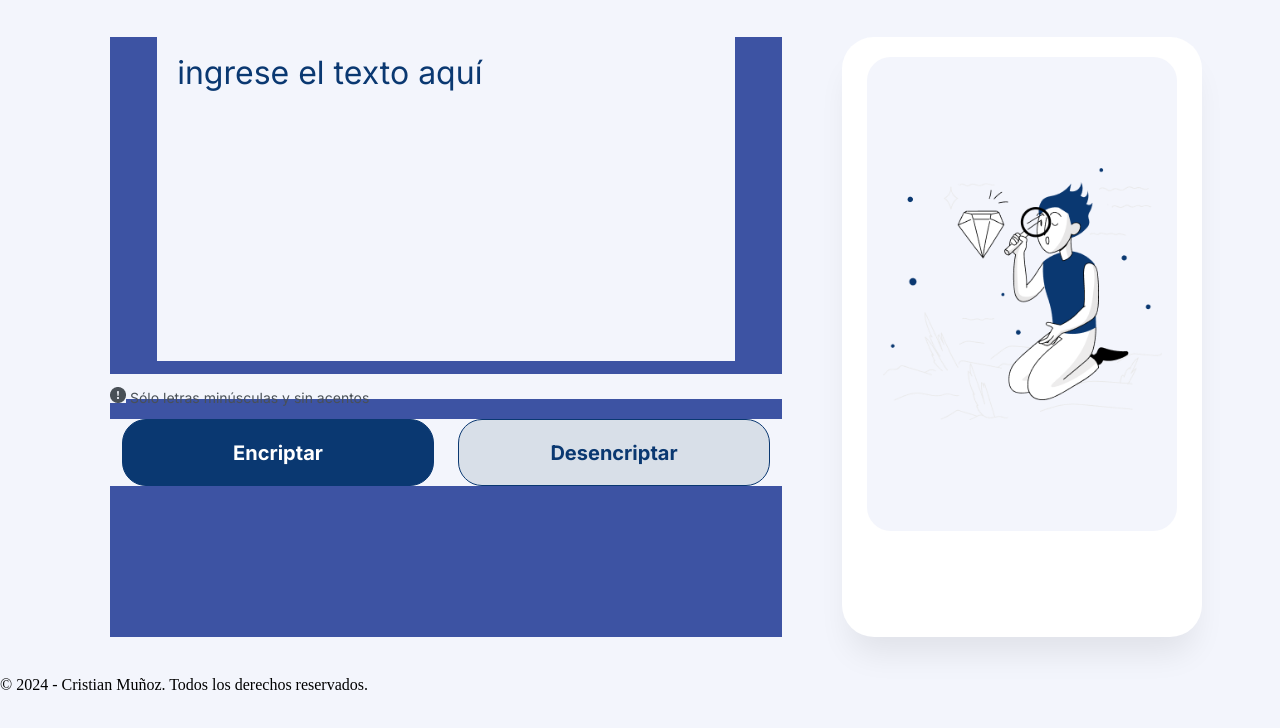
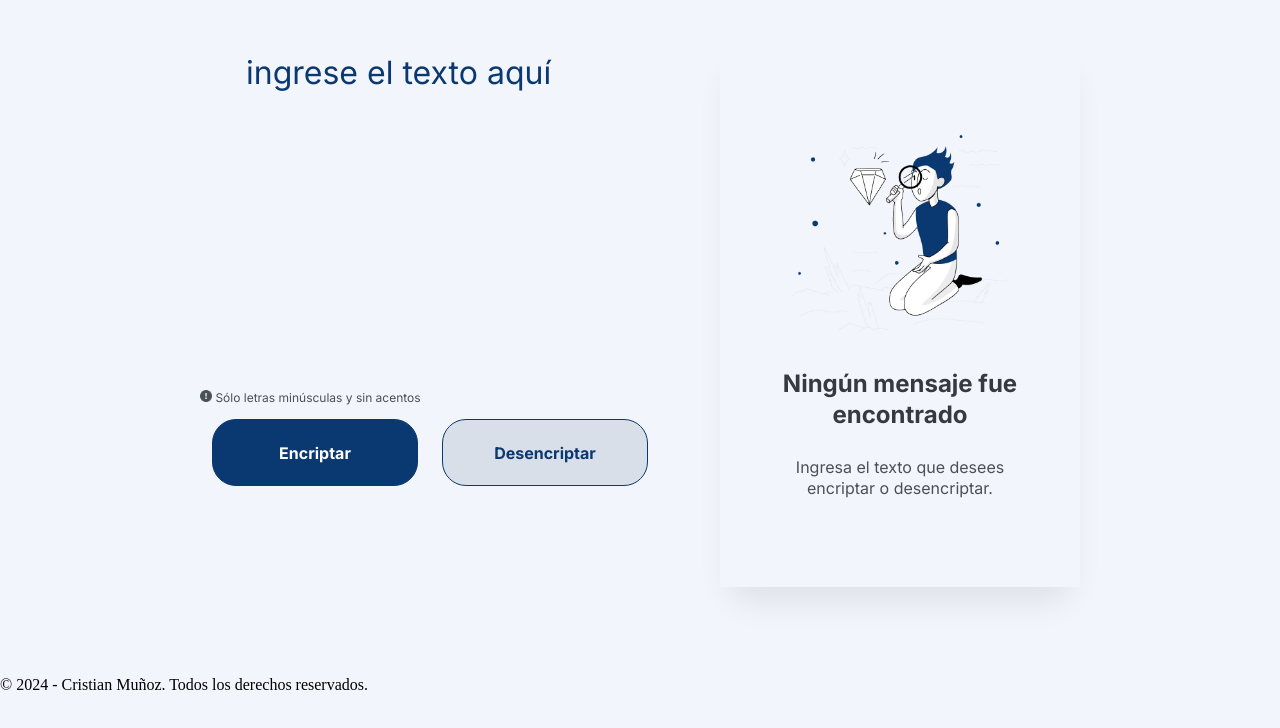
Before and after one commit to crismkle/encriptador-de-texto, a plain HTML site: page index.html in a window 1280 px wide. Shown: the part 64-792 px from the top of the page. Drawn offline with Linux system fonts and the light colour scheme.

Commit message:
Mas retoques

```diff
--- a/app.js
+++ b/app.js
@@ -8,11 +8,18 @@ const matriz = [
 
   function desaparecerEncriptado() {
 
-      document.getElementById("textarea-encriptado").style.backgroundImage = "none";
-      document.getElementById("textarea-encriptado").disabled = false;
-      document.getElementById("boton-copiar").style.display = "block";
+        if(document.getElementById("textareaIn").value != ""){
 
-      document.getElementById("textarea-encriptado").value = encriptar();
+            document.getElementById("area-encriptado-elementos").style.display = "none";
+            document.getElementById("textarea-encriptado").style.display = "flex";
+            document.getElementById("textarea-encriptado").disabled = false;
+            document.getElementById("boton-copiar").style.display = "block";
+
+            document.getElementById("textarea-encriptado").value = encriptar();
+
+        }else{
+            alert("Debe ingresar un mensaje.");
+        }
     }
 
 
--- a/index.html
+++ b/index.html
@@ -48,9 +48,18 @@
                 </div>
 
             </div>-->
+            <div class="area-encriptado-elementos" id="area-encriptado-elementos">
+                <img src="/Imagenes/Muñeco.png" alt="Imagen de muñeco">
+                <label class="texto-estado">Ningún mensaje fue encontrado</label>
+                <label class="texto-indicacion">Ingresa el texto que desees encriptar o desencriptar.</label>
+            </div>
 
                 <textarea disabled id="textarea-encriptado"></textarea>
+
+            <div class="botones-copiar">
                 <button class="boton" id="boton-copiar" onclick="copiarTexto()">Copiar</button>
+            </div>
+
 
 
         </section>
--- a/style.css
+++ b/style.css
@@ -17,16 +17,17 @@ h1{
 main{
     display: flex;
     align-items: flex-start;
-    margin: 10px 80px;
+    width: 940px;
+    margin: 10px auto;
 }
 
 .area-input{
-    width: 60%;
+    width: 50%;
     height: 600px;
     margin: 30px;
     text-align:center;
     display: inline-block;
-    background: #3d53a3;
+    background: #F3F5FC;
 }
 
 
@@ -41,9 +42,12 @@ main{
     text-transform: lowercase;
 }
 
+h6 img{
+    width: 12px;
+}
 
 h6{
-    font-size: 14px;
+    font-size: 12px;
     height: 25px;
 }
 
@@ -62,12 +66,12 @@ h6{
 }
 
 .boton{
-    font-size: 20px;
+    font-size: 16px;
     font-weight: bold;
     text-align: center;
     color: #0A3871;
     background-color: #D8DFE8;
-    width: 328px;
+    width: 100%;
     height: 67px;
     border: 1px solid #0A3871;
     border-radius: 24px;
@@ -82,68 +86,77 @@ h6{
 
 .area-resultado{
     min-width: 360px;
-    width: 30%;
-    height: 600px;
+    width: 35%;
+    height: 550px;
     margin: 30px;
     background: #ffffff;
     border-radius: 32px;
     box-shadow: 0px 24px 32px -8px rgba(0, 0, 0, 0.08);
     text-align:center;
-    display: relative;
+    display: flex;
+    flex-direction: column;
+    align-items: center
 }
-/*
-#area-encriptado-elementos img{
+
+.area-encriptado-elementos img{
     margin: 20px 0;
-}*/
+    width: 60%;
+}
+
+.area-encriptado-elementos{
+    display: flex;
+    flex-direction: column;
+    align-items: center;
+    justify-content: center;
+    height: 100%;
+}
 
 .texto-estado{
     font-weight: bold;
     font-size: 24px;
-    width: 300px;
-    height: 58px;
-    margin: 12px;
+    line-height: 1.3;
+    width: 75%;
+    margin: 5px;
     color:#343A40;
+    padding: 12px;
+    text-align: center;
 }
 
 .texto-indicacion{
     font-size: 16px;
-    width: 300px;
-    height: 48px;
-    margin: 12px;
+    width: 75%;
+    line-height: 1.3;
+    text-align: center;
+    margin: 5px;
     color:#495057;
+    padding: 5px;
 }
 
 #textarea-encriptado{
-    background-image: url(./Imagenes/Muñeco.png);
-    background-repeat: no-repeat;
-    background-size: 90%;
-    background-position: 50%;;
     font-size: 32px;
+    width: 75%;
+    height: 70%;
+    display: none;
+    padding: 12px 20px;
+    margin: 20px 20px;
     border: none;
     border-radius: 24px;
     color: #0A3871;
     resize: none;
-   /* position: absolute;
-    top: 50%;
-    left:50%;*/
-
     outline: none;
-
-    width: 75%;
-    height: 450px;
-    padding: 12px 20px;
-    margin: 20px 20px;
 }
 
 #textarea-encriptado:focus{
     outline: none;
 }
 
+.botones-copiar{
+    display: flex;
+    justify-content: center;
+    width: 85%;
+}
+
 #boton-copiar{
     display: none;
-    width: 336px;
-    position: absolute;
+    width: 100%;
 }
-
-.piepagina{
-}
```
